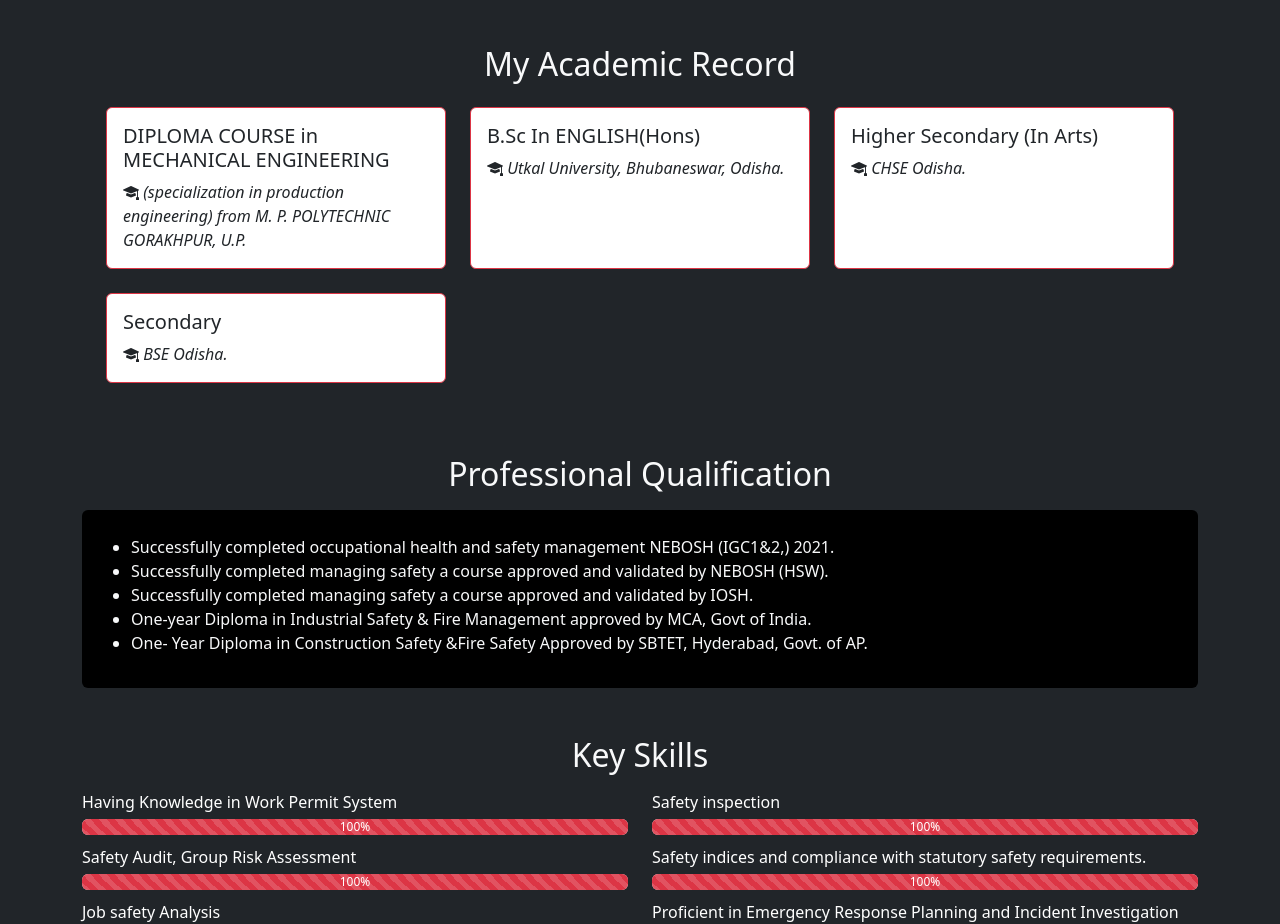
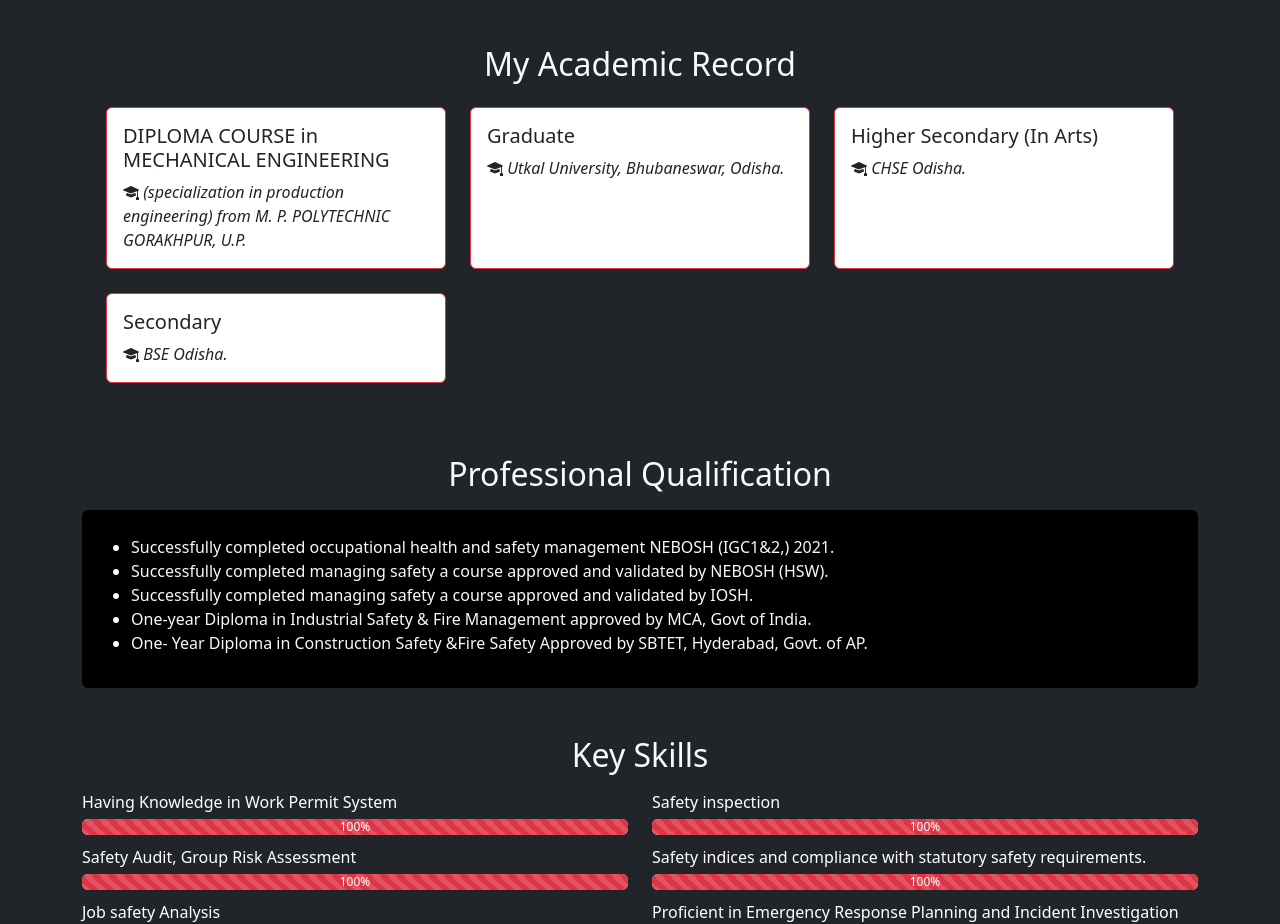
Before and after one commit to RABINARAYANJENA/K.C.MALI, a plain HTML site: page index.html in a window 1280 px wide. Shown: the part 931-1855 px from the top of the page. Drawn offline with nearby package versions, Linux system fonts and the light colour scheme.

Commit message:
Update index.html

```diff
--- a/index.html
+++ b/index.html
@@ -184,7 +184,7 @@
       <div class="col">
         <div class="card h-100">
           <div class="card-body">
-            <h5 class="card-title">B.Sc In ENGLISH(Hons)</h5>
+            <h5 class="card-title">Graduate</h5>
             <i class="bi bi-mortarboard-fill"> Utkal University, Bhubaneswar, Odisha. </i><br>
             <!-- <i class="bi bi-pencil"> 75%</i><br>
                 <i class="bi bi-calendar-check"> 2019-2022</i> -->
```
